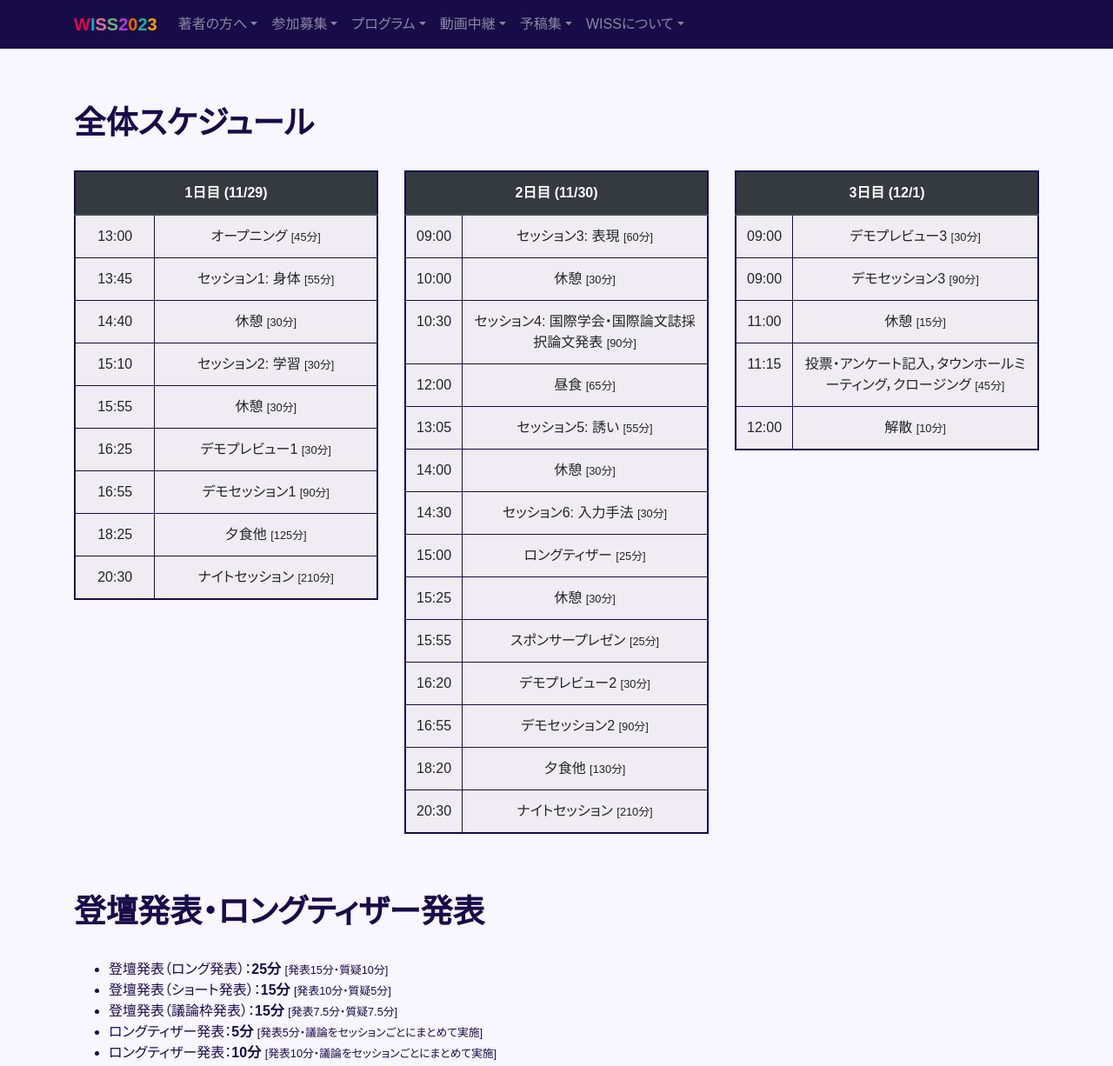
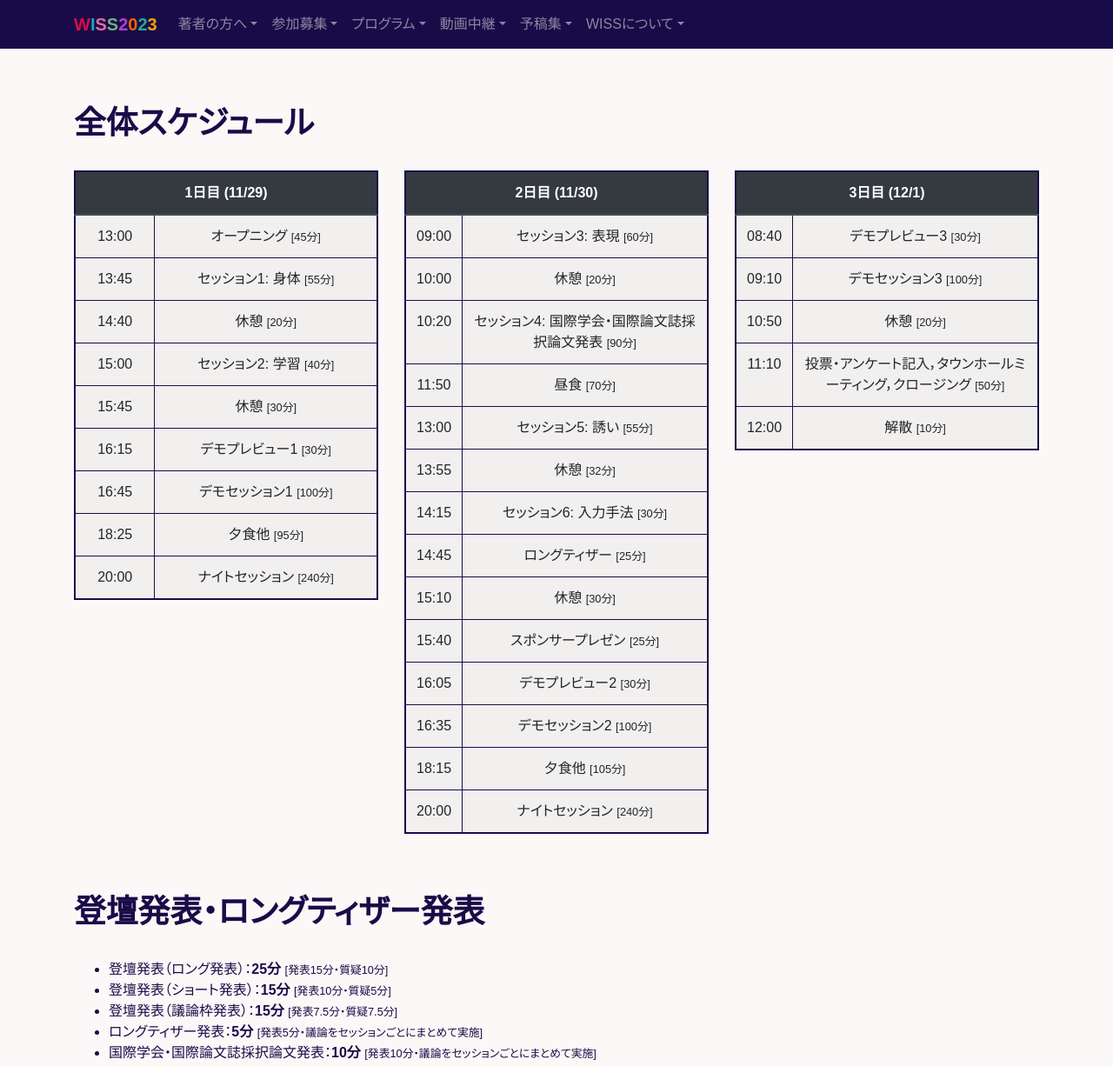
Before and after one commit to tsukasafukusato/webpage_temp, a plain HTML site: page program.html in a window 1280 px wide. Shown: the top 1226 px of the page at 87% size. Drawn offline with nearby package versions, Linux system fonts and the light colour scheme; a web font is replaced by a local one.

Commit message:
update program page

```diff
--- a/css/override.css
+++ b/css/override.css
@@ -33,7 +33,7 @@ h1, h2, h3, h4, h5, h6 {
   font-weight: bold; }
 
 .alert-primary {
-  background-color: #f2f2f2; }
+  background-color: #f7f1ed; }
 
 .content > h1 {
   font-size: 2.3em;
@@ -67,17 +67,17 @@ h1, h2, h3, h4, h5, h6 {
   margin-bottom: 4px; }
 
 body {
-  background-color: #f8f6fe;
+  background-color: #fcf8f8;
   color: #180c48; }
 
 .jumbotron {
   overflow: hidden;
   position: relative;
-  background-color: #9173f0;
+  background-color: #f7ebeb;
   padding-top: 75px;
   padding-bottom: 75px;
   border-radius: 0rem;
-  color: #c8c8c8; }
+  color: #573827; }
 
 .nav-padding {
   padding-top: 120px; }
--- a/program.html
+++ b/program.html
@@ -72,31 +72,31 @@
               </tr>
               <tr>
                 <td>14:40</td>
+                <td>休憩 <small>[20分]</small></td>
+              </tr>
+              <tr>
+                <td>15:00</td>
+                <td>セッション2: 学習 <small>[40分]</small></td>
+              </tr>
+              <tr>
+                <td>15:45</td>
                 <td>休憩 <small>[30分]</small></td>
               </tr>
               <tr>
-                <td>15:10</td>
-                <td>セッション2: 学習 <small>[30分]</small></td>
-              </tr>
-              <tr>
-                <td>15:55</td>
-                <td>休憩 <small>[30分]</small></td>
-              </tr>
-              <tr>
-                <td>16:25</td>
+                <td>16:15</td>
                 <td>デモプレビュー1 <small>[30分]</small></td>
               </tr>
               <tr>
-                <td>16:55</td>
-                <td>デモセッション1 <small>[90分]</small></td>
+                <td>16:45</td>
+                <td>デモセッション1 <small>[100分]</small></td>
               </tr>
               <tr>
                 <td>18:25</td>
-                <td>夕食他 <small>[125分]</small></td>
+                <td>夕食他 <small>[95分]</small></td>
               </tr>
               <tr>
-                <td>20:30</td>
-                <td>ナイトセッション <small>[210分]</small></td>
+                <td>20:00</td>
+                <td>ナイトセッション <small>[240分]</small></td>
               </tr>
             </tbody>
           </table>
@@ -115,55 +115,55 @@
               </tr>
               <tr>
                 <td>10:00</td>
+                <td>休憩 <small>[20分]</small></td>
+              </tr>
+              <tr>
+                <td>10:20</td>
+                <td>セッション4: 国際学会・国際論文誌採択論文発表 <small>[90分]</small></td>
+              </tr>
+              <tr>
+                <td>11:50</td>
+                <td>昼食 <small>[70分]</small></td>
+              </tr>
+              <tr>
+                <td>13:00</td>
+                <td>セッション5: 誘い <small>[55分]</small></td>
+              </tr>
+              <tr>
+                <td>13:55</td>
+                <td>休憩 <small>[32分]</small></td>
+              </tr>
+              <tr>
+                <td>14:15</td>
+                <td>セッション6: 入力手法 <small>[30分]</small></td>
+              </tr>
+              <tr>
+                <td>14:45</td>
+                <td>ロングティザー <small>[25分]</small></td>
+              </tr>
+              <tr>
+                <td>15:10</td>
                 <td>休憩 <small>[30分]</small></td>
               </tr>
               <tr>
-                <td>10:30</td>
-                <td>セッション4: 国際学会・国際論文誌採択論文発表 <small>[90分]</small></td>
-              </tr>
-              <tr>
-                <td>12:00</td>
-                <td>昼食 <small>[65分]</small></td>
-              </tr>
-              <tr>
-                <td>13:05</td>
-                <td>セッション5: 誘い <small>[55分]</small></td>
-              </tr>
-              <tr>
-                <td>14:00</td>
-                <td>休憩 <small>[30分]</small></td>
-              </tr>
-              <tr>
-                <td>14:30</td>
-                <td>セッション6: 入力手法 <small>[30分]</small></td>
-              </tr>
-              <tr>
-                <td>15:00</td>
-                <td>ロングティザー <small>[25分]</small></td>
-              </tr>
-              <tr>
-                <td>15:25</td>
-                <td>休憩 <small>[30分]</small></td>
-              </tr>
-              <tr>
-                <td>15:55</td>
+                <td>15:40</td>
                 <td>スポンサープレゼン <small>[25分]</small></td>
               </tr>
               <tr>
-                <td>16:20</td>
+                <td>16:05</td>
                 <td>デモプレビュー2 <small>[30分]</small></td>
               </tr>
               <tr>
-                <td>16:55</td>
-                <td>デモセッション2 <small>[90分]</small></td>
+                <td>16:35</td>
+                <td>デモセッション2 <small>[100分]</small></td>
               </tr>
               <tr>
-                <td>18:20</td>
-                <td>夕食他 <small>[130分]</small></td>
+                <td>18:15</td>
+                <td>夕食他 <small>[105分]</small></td>
               </tr>
               <tr>
-                <td>20:30</td>
-                <td>ナイトセッション <small>[210分]</small></td>
+                <td>20:00</td>
+                <td>ナイトセッション <small>[240分]</small></td>
               </tr>
             </tbody>
           </table>
@@ -177,20 +177,20 @@
             </thead>
             <tbody>
               <tr>
-                <td>09:00</td>
+                <td>08:40</td>
                 <td>デモプレビュー3 <small>[30分]</small></td>
               </tr>
               <tr>
-                <td>09:00</td>
-                <td>デモセッション3 <small>[90分]</small></td>
+                <td>09:10</td>
+                <td>デモセッション3 <small>[100分]</small></td>
               </tr>
               <tr>
-                <td>11:00</td>
-                <td>休憩 <small>[15分]</small></td>
+                <td>10:50</td>
+                <td>休憩 <small>[20分]</small></td>
               </tr>
               <tr>
-                <td>11:15</td>
-                <td>投票・アンケート記入，タウンホールミーティング，クロージング <small>[45分]</small></td>
+                <td>11:10</td>
+                <td>投票・アンケート記入，タウンホールミーティング，クロージング <small>[50分]</small></td>
               </tr>
               <tr>
                 <td>12:00</td>
@@ -206,7 +206,7 @@
         <li>登壇発表（ショート発表）：<b>15分</b> <small>[発表10分・質疑5分]</small></li>
         <li>登壇発表（議論枠発表）：<b>15分</b> <small>[発表7.5分・質疑7.5分]</small></li>
         <li>ロングティザー発表：<b>5分</b> <small>[発表5分・議論をセッションごとにまとめて実施]</small></li>
-        <li>ロングティザー発表：<b>10分</b> <small>[発表10分・議論をセッションごとにまとめて実施]</small></li>
+        <li>国際学会・国際論文誌採択論文発表：<b>10分</b> <small>[発表10分・議論をセッションごとにまとめて実施]</small></li>
       </ul>
       <div class="program">
         <hr>
@@ -227,7 +227,8 @@
           </div>
           <div class="col-md-4">
             <h5>採録時コメント</h5>
-            <p> VR環境での百人一首を題材に，プレイヤー間の難易度を平滑化することを目指し，個々のプレイヤーに与えられている視覚情報（手の大きさ，札の大きさ）を変動させることによってゲームの難易度を調整する手法を提案し，その効果を実証的に検証しています． 当該手法による難易度の変化を丁寧に評価し，かつユーザが不満や不適切に思わない範囲でも十分な難易度調整が可能であることを示しており，有用性の極めて高い知見を提供していることを踏まえると，採択にふさわしい論文であると思います．</p>
+            <p> VR環境での百人一首を題材に，プレイヤー間の難易度を平滑化することを目指し，個々のプレイヤーに与えられている視覚情報（手の大きさ，札の大きさ）を変動させることによってゲームの難易度を調整する手法を提案し，その効果を実証的に検証しています．
+当該手法による難易度の変化を丁寧に評価し，かつユーザが不満や不適切に思わない範囲でも十分な難易度調整が可能であることを示しており，有用性の極めて高い知見を提供していることを踏まえると，採択にふさわしい論文であると思います．</p>
           </div>
         </div>
         <h4>[02] VRリダイレクションを用いたゴルフスイングトレーニングシステム <span class="badge badge-short">ショート発表</span></h4>
@@ -240,7 +241,7 @@
           </div>
           <div class="col-md-4">
             <h5>採録時コメント</h5>
-            <p> 本研究では、VRリダイレクション技術を活用したゴルフスイング矯正システムを提案しています。VR内の仮想のゴルフボールが打者のスイングに応じて前方へ移動し、打者はこれに合わせてスイングを調整します。結果として頭の上へと振り上げるover-the-topスイングが改善し、クラブが正確にボールに当たるように矯正されていきます。このアプローチはユーザ実験で有用性が確認され、論文中では現システムの課題と展望も示されていました。論文の記述に改善の余地はありますが、採録（ショート）で問題ないと判定しました。</p>
+            <p> Coming Soon</p>
           </div>
         </div>
         <h4>[03] 拡張現実を用いた姿勢可視化によるスキートレーニングシステム <span class="badge badge-long">ロング発表</span></h4>
@@ -274,7 +275,7 @@
           </div>
           <div class="col-md-4">
             <h5>採録時コメント</h5>
-            <p> ラーニングのようなビデオコンテンツによる学習時の資料とチャプターの概要、自らのペースに合わせてビデオの再生をコントロールできる等の機能が搭載されたシステムを提案しており、システムの技術的な内容は一定の評価ができます。事前調査によってシステムの要件の洗い出しをしていることも好感を持てます。一方で、提出された論文については出版前に十分な推敲が必要であると判断し、ショート採録（採録条件あり）と判定します。</p>
+            <p> Coming Soon</p>
           </div>
         </div>
         <h4>[05] プログラミング初学者の課題解決方針の立案能力を高める選択肢タップ式学習支援システム <span class="badge badge-short">ショート発表</span></h4>
@@ -287,7 +288,7 @@
           </div>
           <div class="col-md-4">
             <h5>採録時コメント</h5>
-            <p> 具体的なプログラミング言語でのコーディングより前に、自然言語で解決方針・手順を立案することが重要であり、少ない選択肢から選び、誤りに気づいたらすぐ手戻りするという試行錯誤を行う、というアイデアは興味深く、新規性も認められます。 しかしながら、試行錯誤の高速化がどのように達成されているのか、学習者がどのような気づきを得て選択肢を修正するのかが不明瞭なことと、最初に自然言語で検討することをかえって難しく感じてしまう初学者もいるのではないかといったことが査読者間および判定会議で議論となりました。 結果として、本論文は議論枠での採録となりました。発表に当たっては、学習者がどのように選択肢を操作し、どのような表示を見て誤りに気づいて修正するのか、具体的な操作が分かるようにご留意ください。</p>
+            <p> Coming Soon</p>
           </div>
         </div>
         <h4>[06] AR ハンドとEMSによる手指の同期を用いた遠隔でのピアノ演奏指導 <span class="badge badge-short">ショート発表</span></h4>
@@ -300,7 +301,7 @@
           </div>
           <div class="col-md-4">
             <h5>採録時コメント</h5>
-            <p> ピアノ学習者に対する遠隔指導手法として一定の新規性がある点，提案手法や実装を中心に論文の記述が明瞭である点が評価されました．一方，「EMSの性能や設計意図の記述不足」「タイミング制御手法の記述不足」「一部参考文献の不足」等が指摘されたため，ショート採録（条件付き）と判定します．</p>
+            <p> Coming Soon</p>
           </div>
         </div>
         <hr>
@@ -321,7 +322,7 @@
           </div>
           <div class="col-md-4">
             <h5>採録時コメント</h5>
-            <p> 頭部に装着したウェアラブルデバイスにより表情の画像認識し、プロジェクションを行うことで表情の改変を行う技術について提案、検討したものである。 有用性の評価手法に不明瞭な点があるものの、提案の新規性は認められる。 その「荒削り」さにより、「根本的な課題解決になっているのか」、「装備や技術の進歩によって将来的には表現力が高まり不自然さが軽減されるのか」等、活発な議論が想定される。 以上の結果から、議論枠採録と判断された。</p>
+            <p> Coming Soon</p>
           </div>
         </div>
         <h4>[08] Taste Time Machine : 飲食物を過去や未来の味に変える装置の実現に向けて <span class="badge badge-short">ショート発表</span></h4>
@@ -334,10 +335,10 @@
           </div>
           <div class="col-md-4">
             <h5>採録時コメント</h5>
-            <p> 図や記述のクオリティは少し低いが，ワークショップ論文としては内容が面白いため，レビュア全員ポジティブな判定をしており，また，委員会においてもその評価は一致していたため，ショート採録となった．</p>
+            <p> Coming Soon</p>
           </div>
         </div>
-        <h4>[09] インスタントなシャボン膜凍結ディスプレイの提案 <span class="badge badge-short">ショート発表</span></h4>
+        <h4>[09] シャボン膜凍結式全周囲スクリーンの提案 <span class="badge badge-short">ショート発表</span></h4>
         <p class="authors">橋本侑樹(北陸先端大)，西村晶太郎(北陸先端大)，寺澤真一郎(北陸先端大)，大塚眞柊(北陸先端大)，佐藤俊樹(北陸先端大)</p>
         <div class="row">
           <div class="col-md-4"><img class="img-fluid img-thumbnail representative" src="./assets/representatives/placeholder.jpg"></div>
@@ -347,10 +348,10 @@
           </div>
           <div class="col-md-4">
             <h5>採録時コメント</h5>
-            <p> 本論文は提案手法自体の新規性は認められるものの、査読論文としての完成度が十分でないためシェファーディング対象となりました。著者はシェファーディングの方針に対して「その方針を受け入れるか否か」を選択できます。シェファーディングの方針はレビューサマリに記述します。 方針が受け入れられない場合 →本論文は不採録となります。 方針を受け入れる場合 →論文を方針に従って改稿していただき10月25日17:00（JST）までに再提出してください。再提出された論文が出版に十分な品質であると担当者が判断した場合には本論文はショート採録となります。採録通知後、カメラレディを31日までに提出してください。</p>
+            <p> Coming Soon</p>
           </div>
         </div>
-        <h4>[10] 導電性・強磁性・弾性を持つ毛構造の造形手法の提案 <span class="badge badge-short">ショート発表</span></h4>
+        <h4>[10] 導電性・強磁性・及び土台の可撓性を持つ毛構造の造形手法の提案 <span class="badge badge-short">ショート発表</span></h4>
         <p class="authors">鎌田航誠(はこだて未来大)，高橋治輝(はこだて未来大)，塚田浩二(はこだて未来大)</p>
         <div class="row">
           <div class="col-md-4"><img class="img-fluid img-thumbnail representative" src="./assets/representatives/placeholder.jpg"></div>
@@ -360,7 +361,7 @@
           </div>
           <div class="col-md-4">
             <h5>採録時コメント</h5>
-            <p> おめでとうございます。本論文はプログラム委員会で審議された結果、ショート再録（再録条件あり）の判定となりました。 カメラレディの原稿作成に向けてすべての査読コメントを参考にしていただきたいと思いますが、再録条件として特にタイトルについて再考いただきたいです。私のレビューコメントの繰り返しになりますが、本研究は（特に導電性・強磁性について）「毛構造の造形手法の提案」になっているとは言えないと思われます。レビューコメントを参照いただき、適切と思われるタイトルに変更してください。 ただ、どういうタイトルなら良いのかという基準が不明瞭かもしれませんし、ご異論があるかもしれません。そういった場合はぜひメタにご相談いただけると幸いです。</p>
+            <p> Coming Soon</p>
           </div>
         </div>
         <hr>
@@ -493,7 +494,7 @@
           </div>
           <div class="col-md-4">
             <h5>採録時コメント</h5>
-            <p> GANによる嗜好画像生成におけるユーザの嗜好を，スワイプ操作を用いて効率的に行う手法を提案し，その手法に沿った生成アルゴリズムとして多腕バンディットアルゴリズムを適用することで，シンプルなベイズ最適化手法よりもよりユーザの嗜好性を反映した画像を生成できることを示している論文です． </p>
+            <p> GANによる嗜好画像生成におけるユーザの嗜好を，スワイプ操作を用いて効率的に行う手法を提案し，その手法に沿った生成アルゴリズムとして多腕バンディットアルゴリズムを適用することで，シンプルなベイズ最適化手法よりもよりユーザの嗜好性を反映した画像を生成できることを示している論文です．</p>
           </div>
         </div>
         <h4>[20] 動いている人の視線だけを惹きつけるモザイク投影手法 <span class="badge badge-short">ショート発表</span></h4>
@@ -506,7 +507,7 @@
           </div>
           <div class="col-md-4">
             <h5>採録時コメント</h5>
-            <p> 高速のプロジェクタでモザイク状の模様を高速に変化させて投影することで、ユーザ側に特殊な装置を必要とせず、動いている人にだけ注目を集めるような情報提示手法を提案している。有用性の立証が不十分であるものの、新しい手法の提案としてはWISSで議論する意義があるという結論になった。以上の結果から、ショート採録（条件なし）と判断された。 </p>
+            <p> Coming Soon</p>
           </div>
         </div>
         <hr>
@@ -527,7 +528,7 @@
           </div>
           <div class="col-md-4">
             <h5>採録時コメント</h5>
-            <p> Coming soon</p>
+            <p> 本研究の新規性は，スマートグラスのレンズ面にタッチパッドを付けることでタッチ入力を実現した点にあると考えられます．既存研究としても，VR HMDでは[5]がありますが，See-through HMDであまり見られません．また一般的にはレンズへのタッチは指がぼやけるため入力が不正確となると思われますが，本論文では必ずしもそうではなく比較的精度が高いという結果が出ている点は評価されます．一方，有用性に関して，本手法そのものの精度は述べられていますが，他の方式，例えばバーチャルキーボードとの入力精度・速度の比較が必要と思われます．</p>
           </div>
         </div>
         <h4>[22] スマートウォッチの加速度センサを用いたThumb-to-fingerジェスチャ認識に基づく片手文字入力手法 <span class="badge badge-short">ショート発表</span></h4>
@@ -540,7 +541,7 @@
           </div>
           <div class="col-md-4">
             <h5>採録時コメント</h5>
-            <p> 不明瞭な点はあるものの，ジェスチャのデザイン，予備評価による適切なジェスチャセットの選定，評価実験と丁寧に書かれており，スマートウォッチ内蔵センサのみを用いたハンドジェスチャの提案として充分採録に値するとすべての査読者に判断されました． </p>
+            <p> Coming Soon</p>
           </div>
         </div>
         <hr>
```
Also changed, not shown: index.html (+2 -2 lines), assets/textures/texture.jpg, 1 other file.
